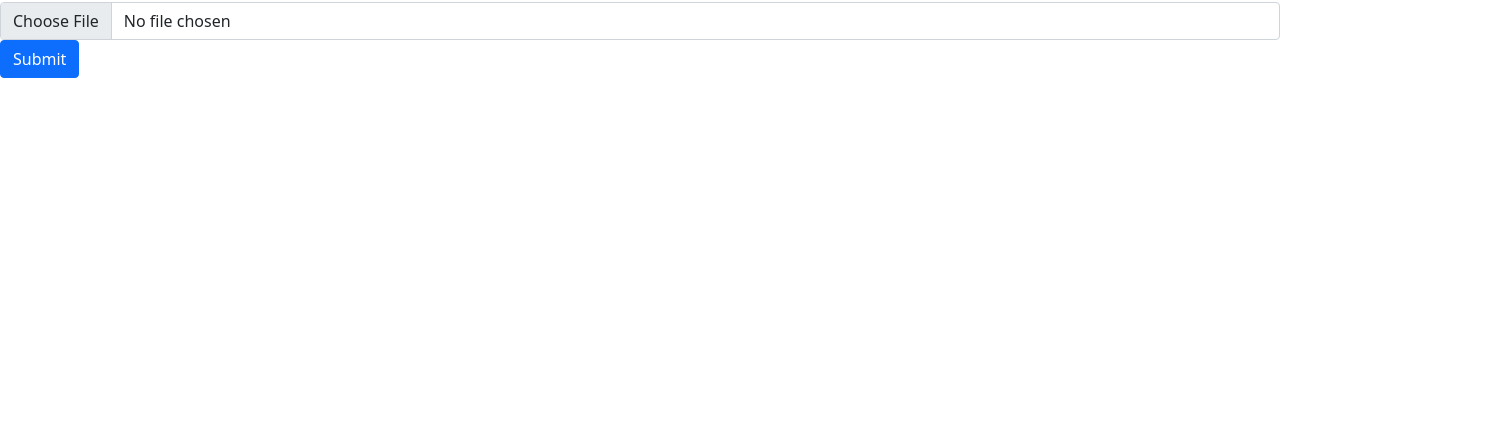
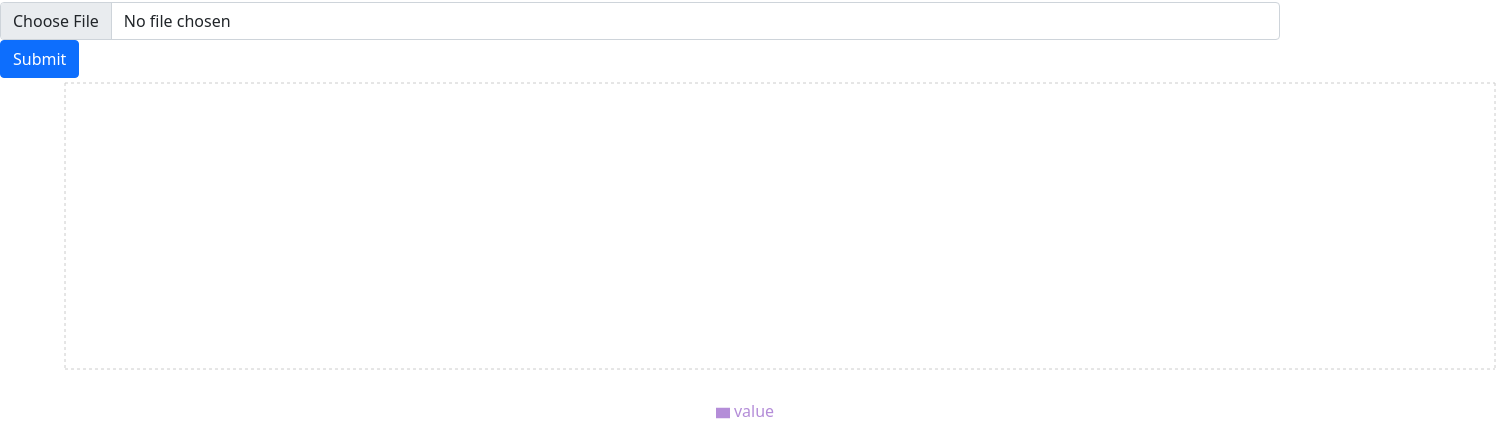
Before and after one commit to Mackmiller/comfort-replay-client, a React (Create React App) app: page / in a window 1280 px wide. Shown: the part 540-965 px from the top of the page, 1500 px wide, since content can reach past the window. Before the commit the page ends 800 px from the top, so only its background shows below. Built offline with nearby package versions, Linux system fonts and the light colour scheme.

Commit message:
first chart finished

```diff
--- a/src/components/Home.js
+++ b/src/components/Home.js
@@ -2,6 +2,7 @@ import React, {useState, useEffect} from "react"
 import axios from "axios"
 import { Button, FormGroup, Form } from "react-bootstrap"
 import apiUrl from '../apiConfig'
+import Visual1 from './Visual1'
 import {
     BarChart,
     Bar,
@@ -43,20 +44,20 @@ const Home = (props) => {
 			})
 				.then((response) => {
 					const showData = response.data[0]
-					// console.log(showData)
+					console.log(showData)
 					const obj = JSON.parse(showData)
-					console.log("this is obj: ", obj)
+					console.log("this is obj data: ", obj)
 
 					const dailyData = response.data[1]
 					// console.log(dailyData)
 					const obj2 = JSON.parse(dailyData)
-					console.log("this is obj2: ", obj2)
+					console.log("this is obj2 data: ", obj2)
 
 					setShowData(obj)
 					console.log("SHOW DATA SET", showData)
 
 					setDailyData(obj2)
-					console.log("SHOW DATA SET", dailyData)
+					console.log("DAILYDATA SET", dailyData)
 					// setLoading(false)
 
 
@@ -68,7 +69,6 @@ const Home = (props) => {
 		}
 	};
 
-	// console.log(data)
 
 	return (
 		<main className="content">
@@ -94,6 +94,7 @@ const Home = (props) => {
 			Submit
 			</Button>
 		</form>
+		<Visual1 showData={showData} dailyData={dailyData}/>
 		{/* {loading? (
 			<div>Loading...</div>
 		) : (
--- /dev/null
+++ b/src/components/Visual1.js
@@ -0,0 +1,48 @@
+import React, {useState, useEffect} from "react"
+import {
+    BarChart,
+    Bar,
+    XAxis,
+    YAxis,
+    CartesianGrid,
+    Tooltip,
+    Legend,
+    ResponsiveContainer,
+  } from "recharts"
+
+const Visual1 = (props) => {
+    // console.log(props.showData)
+    const finalData = Object.entries(props.showData).map(([key, value]) => ({key,value}))
+
+    // const finalData = props.showData.map((c, i)=>{
+    //     // establishing each key/value pair:
+    //     const name = c[0]
+    //     const value = c[1]
+
+    //     return (
+    //         name, value
+    //     )
+    // })
+    // console.log(finalData)
+
+	return (
+
+        <div>
+            <BarChart
+                width={1500}
+                height={350}
+                data={finalData}
+
+                >
+                <CartesianGrid strokeDasharray="3 3" />
+                <XAxis dataKey="key" style={{fontSize: 9}}/>
+                <YAxis/>
+                <Tooltip />
+                <Legend />
+                <Bar dataKey="value" fill="#B48DD8" />
+            </BarChart>
+        </div>
+	);
+}
+
+export default Visual1
```
